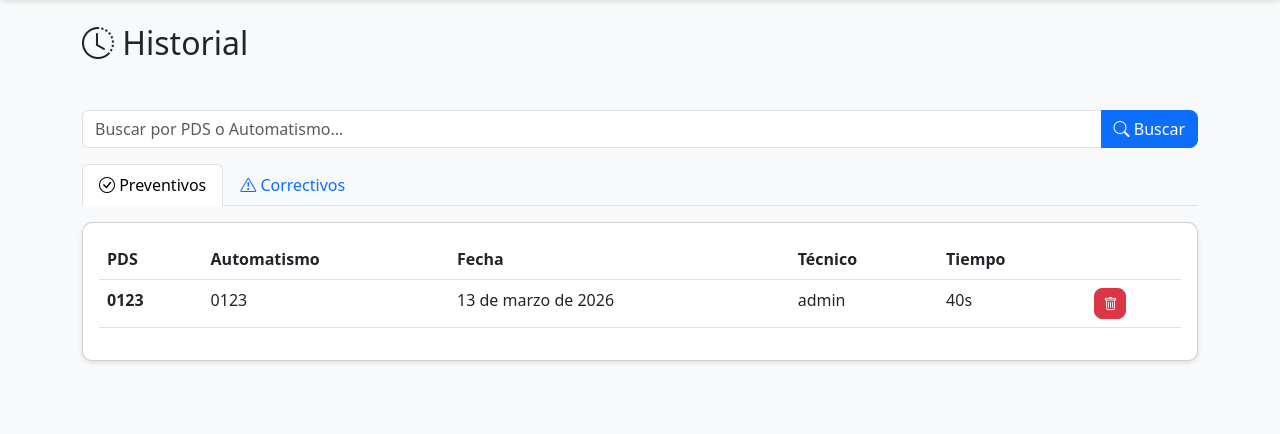
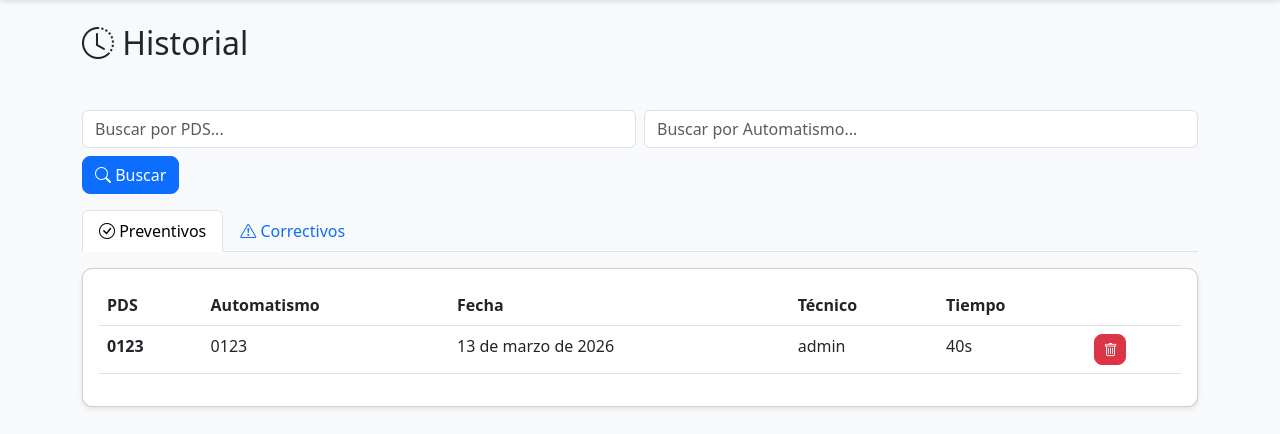
Before and after one commit to fidelincidane/mantenimiento-app, a Django app: page /historial/ in a window 1280 px wide. Shown: the part 56-490 px from the top of the page. Run offline with Django 5.2, Linux system fonts and the light colour scheme; a user stored in the database is signed in; data comes from the database, SQL or seed files in the repository.

Commit message:
Add: separate search fields for PDS and Automatismo in historial

```diff
--- a/preventivoapp/templates/preventivoapp/historial.html
+++ b/preventivoapp/templates/preventivoapp/historial.html
@@ -11,14 +11,21 @@
 </div>
 
 <form method="get" class="mb-3">
-    <div class="input-group">
-        <input type="text" name="busqueda" class="form-control" placeholder="Buscar por PDS o Automatismo..." value="{{ busqueda }}">
-        <button class="btn btn-primary" type="submit">
-            <i class="bi bi-search"></i> Buscar
-        </button>
-        {% if busqueda %}
-        <a href="{% url 'historial' %}" class="btn btn-secondary">Limpiar</a>
-        {% endif %}
+    <div class="row g-2">
+        <div class="col-6">
+            <input type="text" name="busqueda_pds" class="form-control" placeholder="Buscar por PDS..." value="{{ busqueda_pds }}">
+        </div>
+        <div class="col-6">
+            <input type="text" name="busqueda_aut" class="form-control" placeholder="Buscar por Automatismo..." value="{{ busqueda_aut }}">
+        </div>
+        <div class="col-12">
+            <button class="btn btn-primary" type="submit">
+                <i class="bi bi-search"></i> Buscar
+            </button>
+            {% if busqueda_pds or busqueda_aut %}
+            <a href="{% url 'historial' %}" class="btn btn-secondary">Limpiar</a>
+            {% endif %}
+        </div>
     </div>
 </form>
 
--- a/preventivoapp/views.py
+++ b/preventivoapp/views.py
@@ -463,19 +463,25 @@ def eliminar_correctivo(request, id):
 
 @login_required
 def historial(request):
-    busqueda = request.GET.get('busqueda', '')
+    busqueda_pds = request.GET.get('busqueda_pds', '')
+    busqueda_aut = request.GET.get('busqueda_aut', '')
 
     preventivos = Preventivo.objects.filter(estado='finalizado').order_by('-fecha_inicio')
     correctivos = Correctivo.objects.filter(estado='finalizado').order_by('-fecha_inicio')
 
-    if busqueda:
-        preventivos = preventivos.filter(codigo__icontains=busqueda) | preventivos.filter(automatismo__codigo__icontains=busqueda)
-        correctivos = correctivos.filter(codigo__icontains=busqueda) | correctivos.filter(automatismo__codigo__icontains=busqueda)
+    if busqueda_pds:
+        preventivos = preventivos.filter(codigo__icontains=busqueda_pds)
+        correctivos = correctivos.filter(codigo__icontains=busqueda_pds)
+
+    if busqueda_aut:
+        preventivos = preventivos.filter(automatismo__codigo__icontains=busqueda_aut)
+        correctivos = correctivos.filter(automatismo__codigo__icontains=busqueda_aut)
 
     return render(request, 'preventivoapp/historial.html', {
         'preventivos': preventivos,
         'correctivos': correctivos,
-        'busqueda': busqueda
+        'busqueda_pds': busqueda_pds,
+        'busqueda_aut': busqueda_aut
     })
 
 
```
